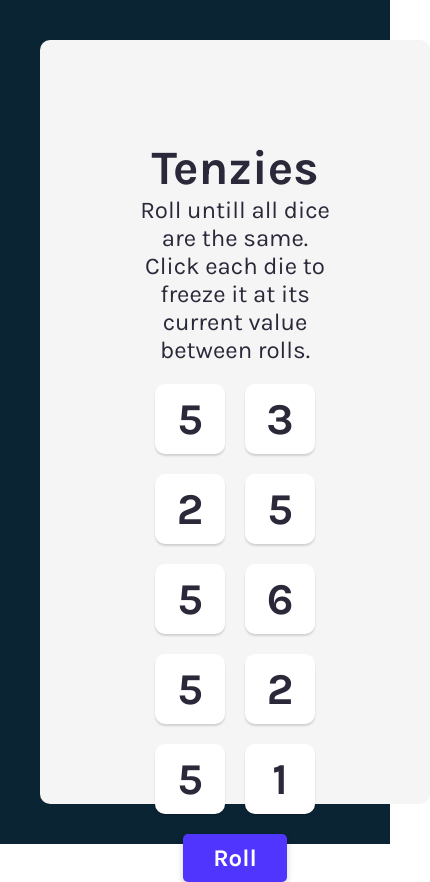
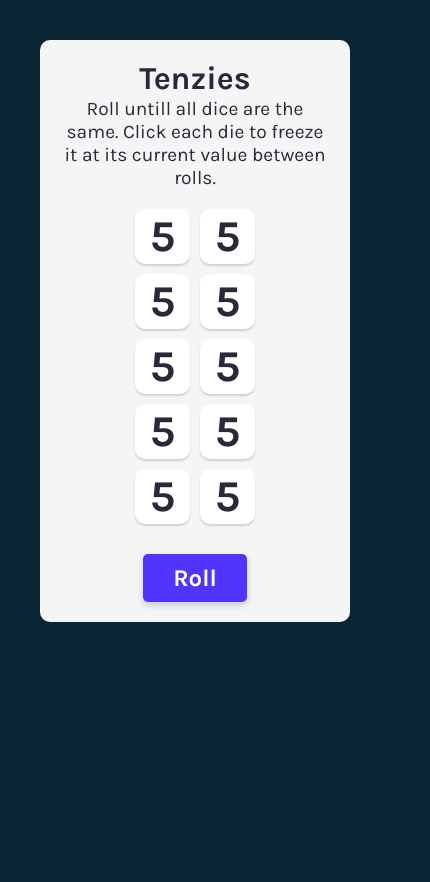
Before and after one commit to robsassack/tenzies, a React (Vite) app: page / in a window 390 px wide. Shown: the whole page, 430 px wide, since content can reach past the window. After the commit the page ends 844 px from the top, so only its background shows below. Built offline with nearby package versions, Linux system fonts and the light colour scheme.

Commit message:
Improved CSS

```diff
--- a/src/App.css
+++ b/src/App.css
@@ -7,13 +7,12 @@
 
 html, body {
   height: 100%;
+  background-color: #0B2434;
 }
 
 #root {
-  background-color: #0B2434;
-  height: 100%;
   display: flex;
-  align-items: stretch;
+  justify-content: center;
 }
 
 main {
@@ -21,11 +20,10 @@ main {
   flex-direction: column;
   justify-content: space-around;
   align-items: center;
-  width: 100%;
   background-color: #f5f5f5;
   margin: 40px;
-  padding: 100px;
   border-radius: 10px;
+  padding: 40px 30px;
 }
 
 .title {
@@ -38,6 +36,7 @@ main {
   font-weight: 400;
   color: #2B283A;
   text-align: center;
+  max-width: 500px;
 }
 
 .dice-container {
@@ -45,12 +44,6 @@ main {
   grid-template: auto auto / repeat(5, 1fr);
   gap: 20px;
   padding: 20px;
-}
-
-@media (max-width: 600px) {
-  .dice-container {
-    grid-template: auto auto / repeat(2, 1fr);
-  }
 }
 
 .die {
@@ -69,6 +62,30 @@ main {
   cursor: pointer;
 }
 
+@media (max-width: 600px) {
+  main {
+    padding: 20px;
+  }
+
+  .title {
+    font-size: 2rem;
+  }
+
+  .instructions {
+    font-size: 1.2rem;
+  }
+
+  .dice-container {
+    grid-template: auto auto / repeat(2, 1fr);
+    gap: 10px;
+  }
+
+  .die {
+    width: 55px;
+    height: 55px;
+  }
+}
+
 .roll-button {
   padding: 10px 30px;
   border-radius: 5px;
@@ -79,6 +96,7 @@ main {
   box-shadow: 0px 3.2px 7.68px rgba(0, 0, 0, 0.18);
   cursor: pointer;
   font-weight: 700;
+  margin-top: 10px;
 }
 
 .roll-button:hover {
--- a/src/App.jsx
+++ b/src/App.jsx
@@ -18,7 +18,8 @@ function App() {
 
   function generateNewDie() {
     return {
-      value: Math.floor(Math.random() * 6) + 1,
+      // value: Math.floor(Math.random() * 6) + 1,
+      value: 5,
       isHeld: false,
       id: nanoid(),
     };
```
